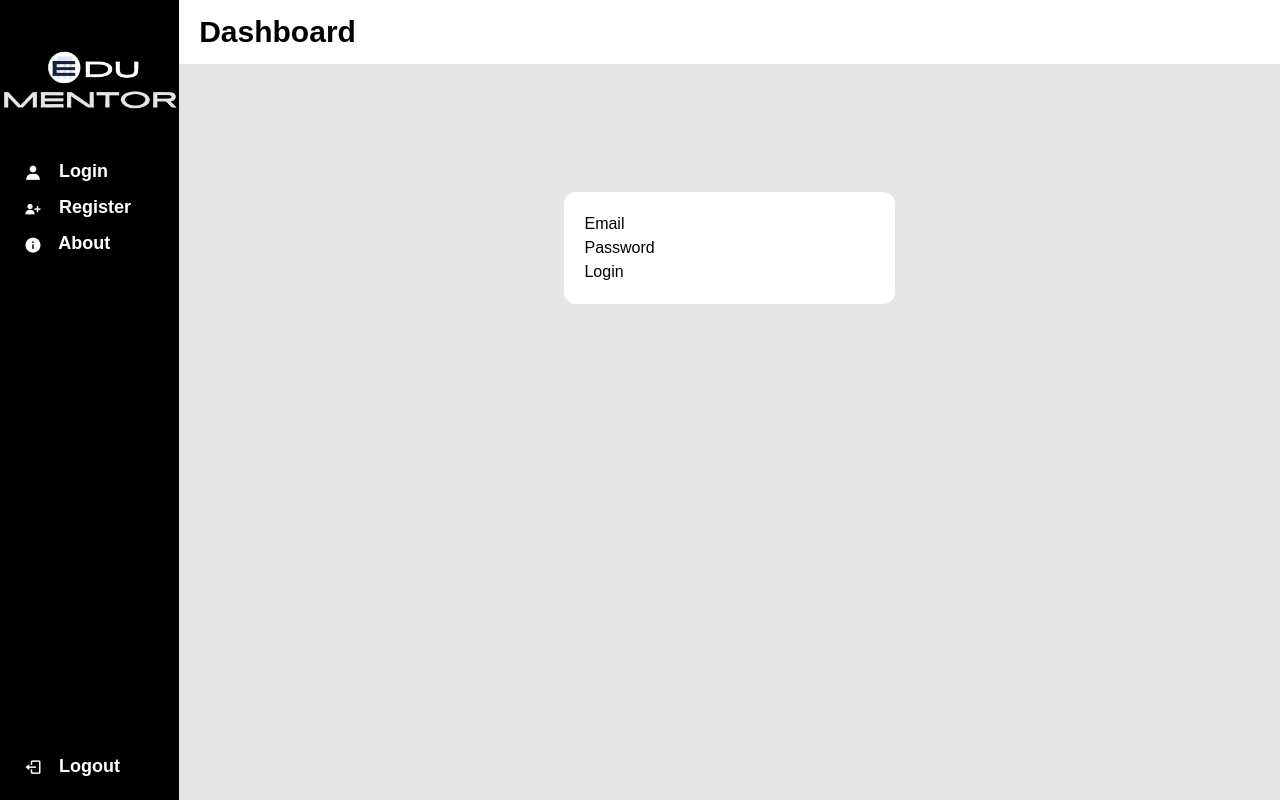
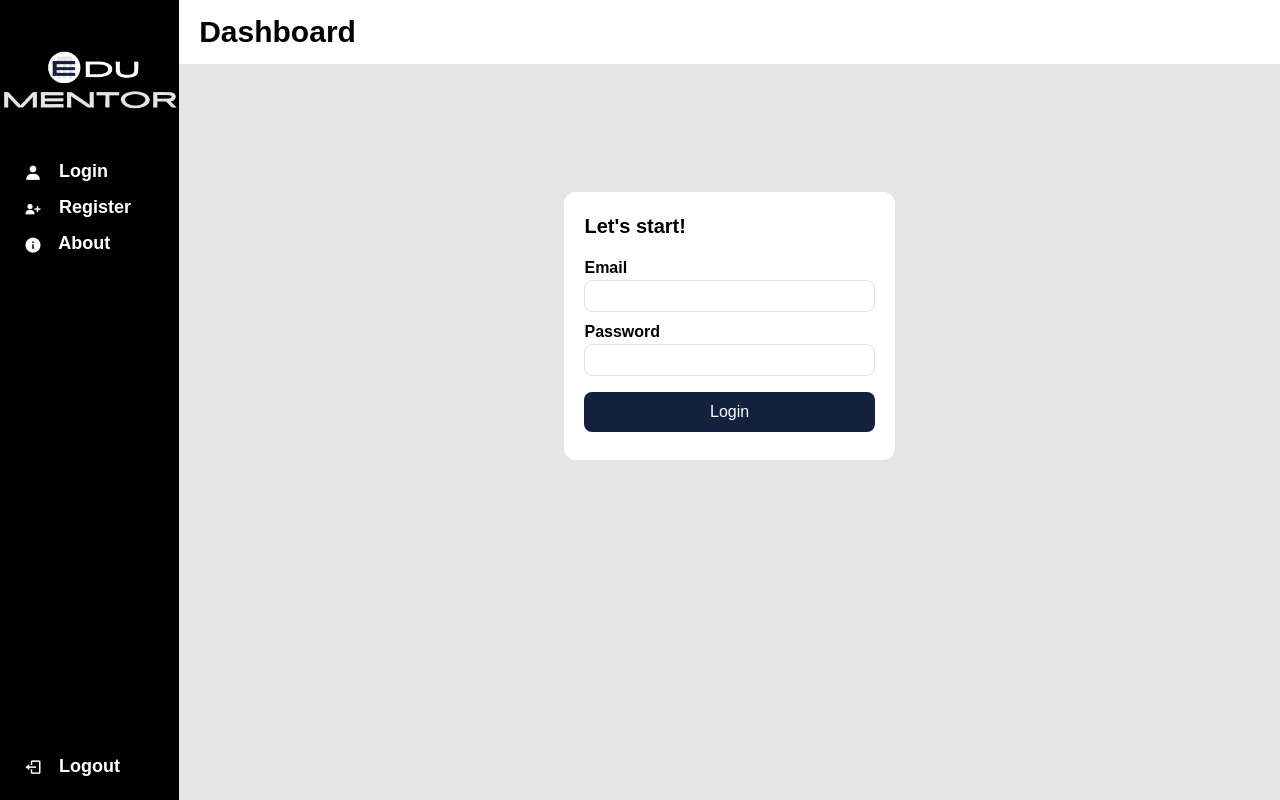
Before and after one commit to thedeepakmaurya/edu_mentor, a React (Create React App) app: page /login in a window 1280 px wide. Built offline with nearby package versions, Linux system fonts and the light colour scheme.

Commit message:
Login setup added

```diff
--- a/src/components/About.js
+++ b/src/components/About.js
@@ -2,7 +2,7 @@ import React from 'react'
 
 const About = () => {
   return (
-    <></>
+    <div>Under Maintanance....</div>
   )
 }
 
--- a/src/components/Login.js
+++ b/src/components/Login.js
@@ -3,18 +3,19 @@ import React from 'react'
 const Login = () => {
   return (
     <div className='flex items-center mt-32 justify-center h-fit'>
-      <div className='w-[30%] bg-white rounded-xl p-5'>
+      <div className='w-[30%]  bg-white rounded-xl p-5 pb-7'>
+      <h1 className='font-bold text-xl mb-4'>Let's start!</h1>
         <form>
-          <div>
-            <label>Email</label>
-            <input />
+          <div className='w-full mt-2 flex flex-col'>
+            <label className='font-bold text-md  '>Email</label>
+            <input className='outline-none focus:border-oxfordBlue pl-2 h-8  border border-platinum rounded-lg required ' />
           </div>
-          <div>
-            <label>Password</label>
-            <input />
+          <div className='w-full mt-2 flex flex-col'>
+            <label className='font-bold text-md  '>Password</label>
+            <input className='outline-none focus:border-oxfordBlue pl-2 h-8 border border-platinum rounded-lg required ' />
           </div>
         </form>
-        <button>Login</button>
+        <button className='mt-4 w-full bg-oxfordBlue text-white rounded-lg p-2 '>Login</button>
       </div>
     </div>
   )
--- a/src/components/Register.js
+++ b/src/components/Register.js
@@ -1,6 +1,15 @@
 import React from 'react'
+import { useNavigate } from 'react-router-dom';
 
 const Register = () => {
+
+  const navigate = useNavigate();
+
+  const handleSubmit = (e) => {
+    e.preventDefault();
+    navigate('/login');
+  }
+
   return (
     <div className='flex items-center justify-center h-fit'>
       <div className='w-[50%] mt-24 rounded-2xl p-10 h-[450px] bg-white'>
@@ -40,8 +49,7 @@ const Register = () => {
               <input className='outline-none focus:border-oxfordBlue pl-2 h-8 border border-platinum rounded-lg required '/>
             </div>
             <div className='w-1/2'>
-               <br/>
-              <button className='bg-oxfordBlue p-1 pl-9 pr-9 rounded-lg text-white'>Continue</button>
+              <button className='bg-oxfordBlue p-2 pl-9 pr-9 rounded-lg text-white' onClick={handleSubmit}>Continue</button>
             </div>
           </div>
         </form>
```
